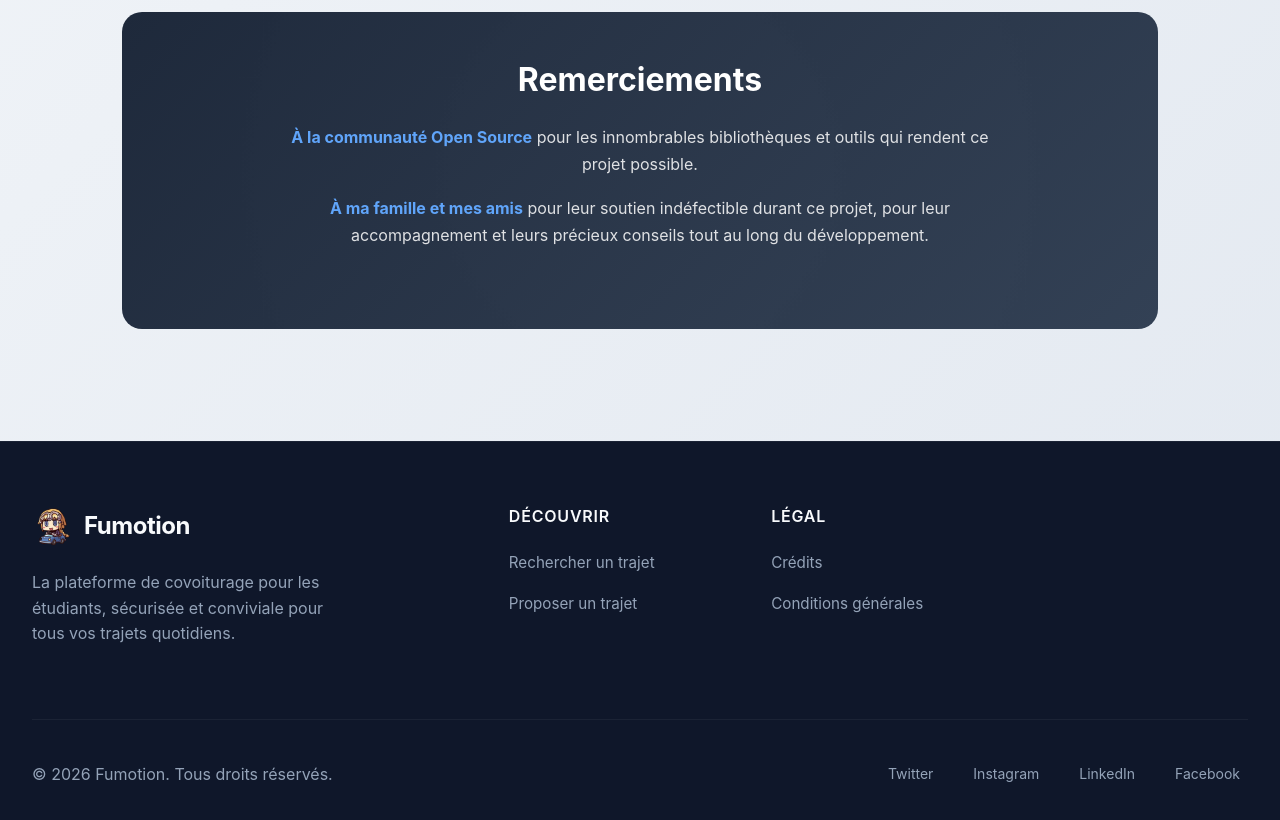
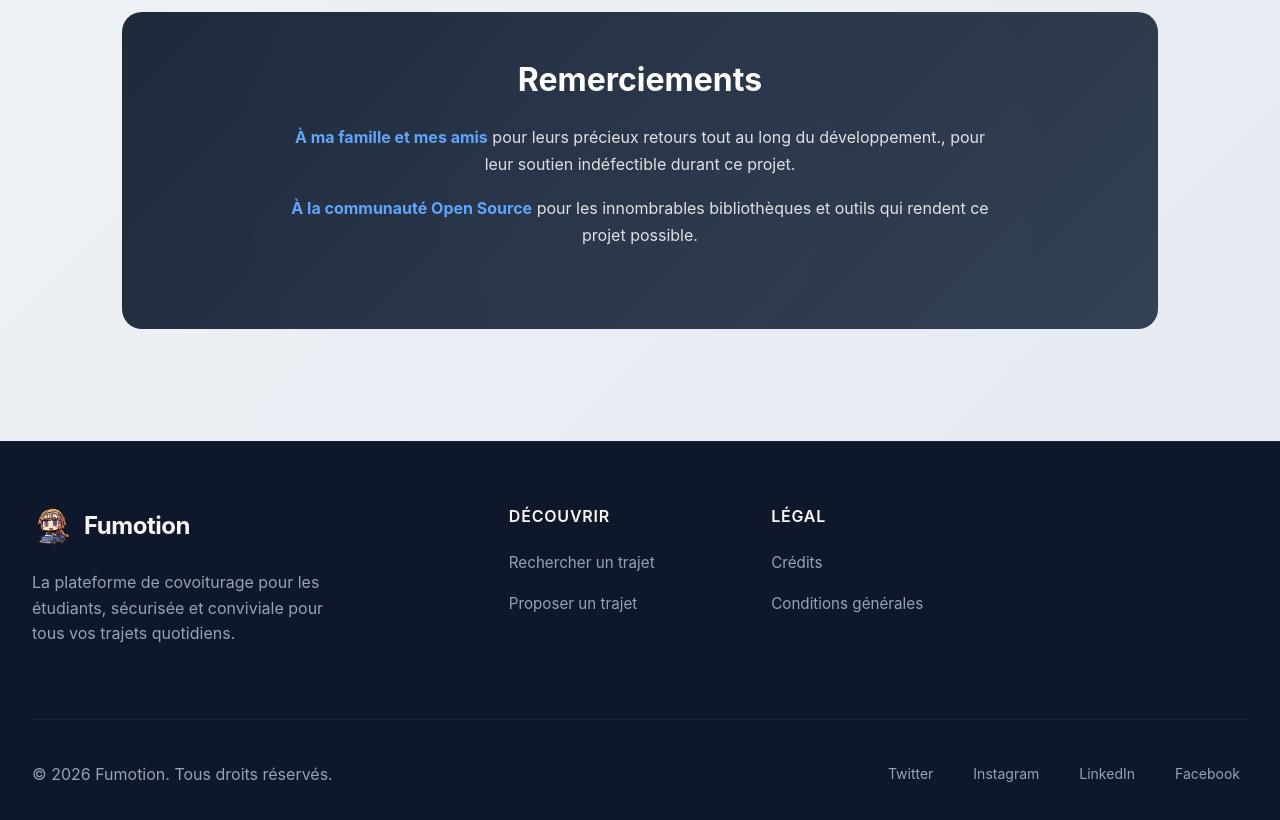
Before and after one commit to clepix21/Fumotion, a React (Create React App) app in the folder app/frontend/: page /credits in a window 1280 px wide. Shown: the part 1660-2480 px from the top of the page. Built offline with nearby package versions, Linux system fonts and the light colour scheme; no server answers.

Commit message:
feat: échanger les remerciements entre la communauté Open Source et la famille

```diff
--- a/app/frontend/src/pages/CreditsPage.js
+++ b/app/frontend/src/pages/CreditsPage.js
@@ -148,14 +148,14 @@ export default function CreditsPage() {
                         <h2>Remerciements</h2>
                         <div className="thanks-content">
                             <p>
+                                <strong>À ma famille et mes amis</strong> pour leurs précieux retours tout au long du développement., pour leur soutien indéfectible
+                                durant ce projet.
+                            </p>
+                            <p>
                                 <strong>À la communauté Open Source</strong> pour les innombrables bibliothèques
                                 et outils qui rendent ce projet possible.
                             </p>
-                            <p>
-                                <strong>À ma famille et mes amis</strong> pour leur soutien indéfectible
-                                durant ce projet, pour leur accompagnement
-                                et leurs précieux conseils tout au long du développement.
-                            </p>
+
                         </div>
                     </div>
                 </section>
```
